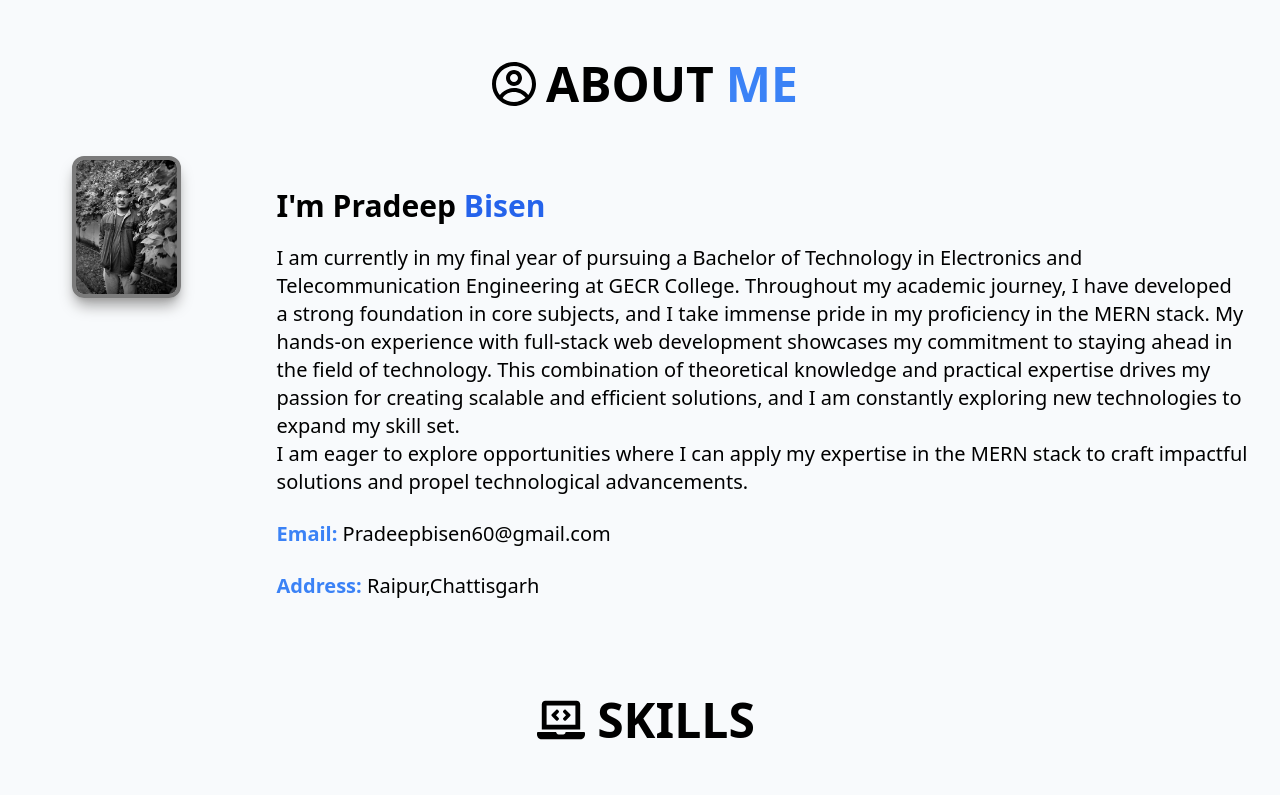
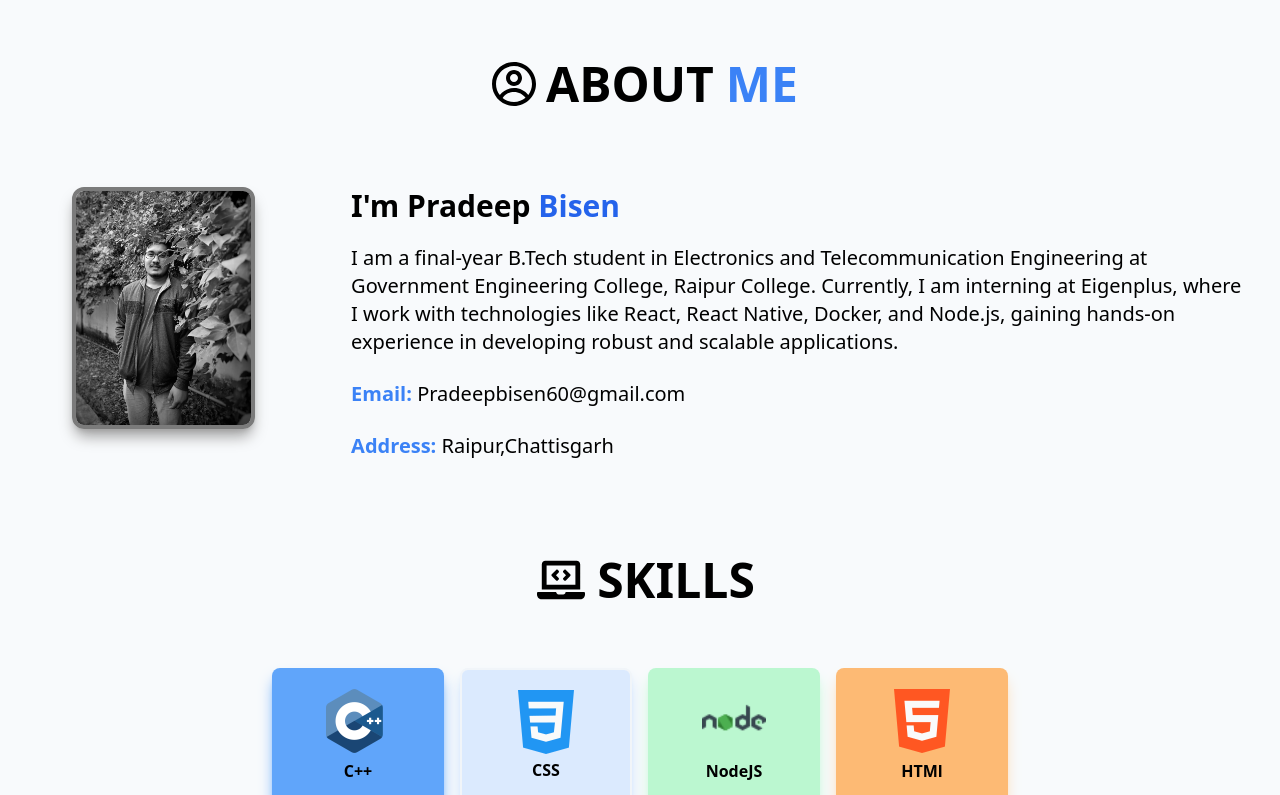
Before and after one commit to pradeepSDE/PortfolioPage, a React (Create React App) app: page / in a window 1280 px wide. Shown: the part 652-1447 px from the top of the page. Built offline with nearby package versions, Linux system fonts and the light colour scheme.

Commit message:
about fix

```diff
--- a/src/components/About.jsx
+++ b/src/components/About.jsx
@@ -10,7 +10,7 @@ const About = () => {
         <CgProfile className="m-2" /> About
         <span className="text-blue-500 ml-3"> Me</span>
       </h1>
-      <div className="sm:flex    m-4 mt-10">
+      <div className="sm:flex justify-center items-center   m-4 mt-10">
         <div className="  w-1/2 h-1/2 mx-auto   rounded-xl grayscale hover:grayscale-0 transition duration-500 sm:ml-10 border-4   border-blue-500 shadow-lg shadow-blue-400 ">
           <img className="rounded-lg h-3/4" src="/Pradeep1.jpg" alt="" />
         </div>
@@ -20,20 +20,12 @@ const About = () => {
             I'm Pradeep <span className="text-blue-600 "> Bisen</span>
           </h2>
           <p className="text-lg sm:text-xl">
-            I am currently in my final year of pursuing a Bachelor of Technology
-            in Electronics and Telecommunication Engineering at GECR College.
-            Throughout my academic journey, I have developed a strong foundation
-            in core subjects, and I take immense pride in my proficiency in the
-            MERN stack. My hands-on experience with full-stack web development
-            showcases my commitment to staying ahead in the field of technology.
-            This combination of theoretical knowledge and practical expertise
-            drives my passion for creating scalable and efficient solutions, and
-            I am constantly exploring new technologies to expand my skill set.
-            <p className="text-lg sm:text-xl">
-              I am eager to explore opportunities where I can apply my expertise
-              in the MERN stack to craft impactful solutions and propel
-              technological advancements.
-            </p>
+            I am a final-year B.Tech student in Electronics and
+            Telecommunication Engineering at Government Engineering College,
+            Raipur College. Currently, I am interning at Eigenplus, where I work
+            with technologies like React, React Native, Docker, and Node.js,
+            gaining hands-on experience in developing robust and scalable
+            applications.
           </p>{" "}
           <br />
           <span className="text-lg sm:text-xl">
```
